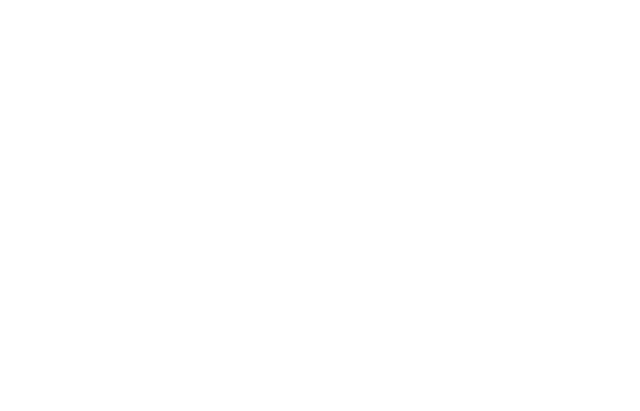
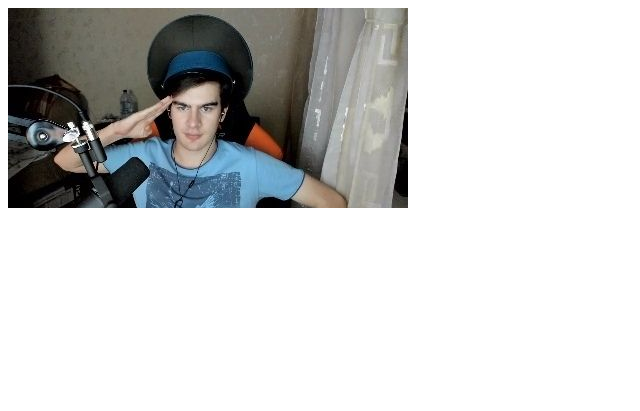
Before and after one commit to kicim/Index, a plain HTML site: page index.html in a window 1280 px wide. Shown: the whole page, without its empty margins (0-640 px from the left). Drawn offline with Linux system fonts and the light colour scheme.

Commit message:
Изменил index.html , style.css

```diff
--- a/index.html
+++ b/index.html
@@ -4,9 +4,12 @@
     <meta charset="UTF-8">
     <meta http-equiv="X-UA-Compatible" content="IE=edge">
     <meta name="viewport" content="width=device-width, initial-scale=1.0">
-    <title>Index</title>
+    <link rel="stylesheet" href="style.css">
+    <title>index</title>
 </head>
 <body>
-
+    <div class="main">
+        <div class="picture"></div>
+    </div>
 </body>
 </html>
--- a/style.css
+++ b/style.css
@@ -0,0 +1,13 @@
+.main{
+    display: flex;
+    width: 100%;
+    height: 400px;
+}
+.picture{
+    display: flex;
+    background-image: url(brff.jpg);
+    width: 400px;
+    height: 200px;
+    justify-content: center;
+    flex-direction: column;
+}
```
Also changed, not shown: brff.jpg (added).
